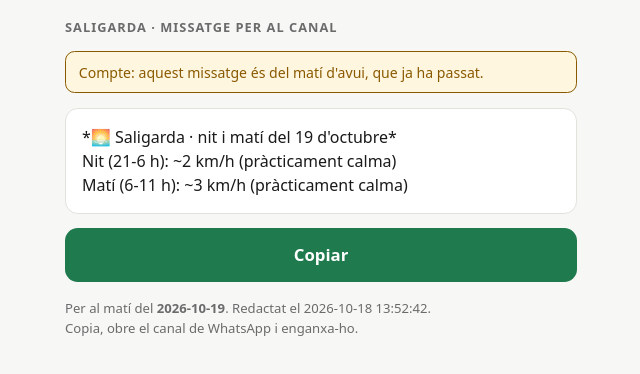
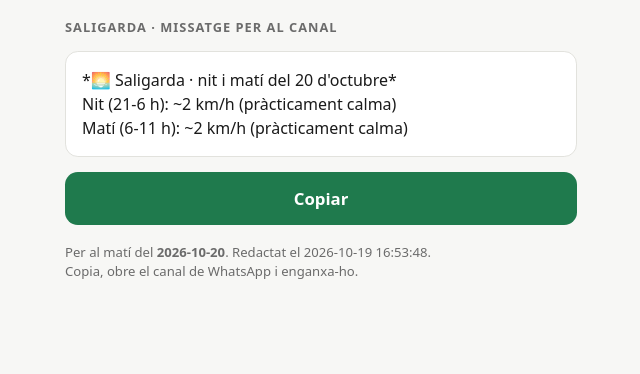
Before and after one commit to adriabarbeta/saligarda, a plain HTML site: page docs/index.html in a window 1280 px wide. Shown: the whole page, without its empty margins (319-959 px from the left). Drawn offline with Linux system fonts and the light colour scheme.

Commit message:
pronostic 2026-10-19

```diff
--- a/derived/posts_x.csv
+++ b/derived/posts_x.csv
@@ -72,3 +72,4 @@ moment,nit,probabilitat,u_pred,enviat,detall,text
 2026-10-16 16:16:31,2026-10-17,10,11.1,FALSE,mode prova: no s'ha enviat,🍃 Saligarda · nit i matí del 17 d'octubre | Nit (21-6 h): ~8 km/h (suau) | Matí (6-11 h): ~11 km/h (moderada) | #laGarriga #Congost
 2026-10-17 13:33:08,2026-10-18,0,1.45,TRUE,id 2111450438067232787,🌅 Saligarda · nit i matí del 18 d'octubre | Nit (21-6 h): ~2 km/h (pràcticament calma) | Matí (6-11 h): ~1 km/h (pràcticament calma) | #laGarriga #Congost
 2026-10-18 13:52:42,2026-10-19,4,3.28,TRUE,id 2111817753556332772,🌅 Saligarda · nit i matí del 19 d'octubre | Nit (21-6 h): ~2 km/h (pràcticament calma) | Matí (6-11 h): ~3 km/h (pràcticament calma) | #laGarriga #Congost
+2026-10-19 16:53:48,2026-10-20,5,1.96,TRUE,id 2112225713147498515,🌅 Saligarda · nit i matí del 20 d'octubre | Nit (21-6 h): ~2 km/h (pràcticament calma) | Matí (6-11 h): ~2 km/h (pràcticament calma) | #laGarriga #Congost
--- a/derived/pronostics.csv
+++ b/derived/pronostics.csv
@@ -2,3 +2,4 @@ emes,nit,p_saligarda,p_bot,u_mati_pred,u_1a_pred,u_nit_pred,p8,p11,p14,pic_utc,f
 2026-10-16 14:15,2026-10-17,0.666,0.098,11.1,11.89,8.09,0.787,0.365,0.111,5,9,9.01,15.41,moderada,32,13,1019.6,-3.6,3.5
 2026-10-17 16:11,2026-10-18,0.133,0.001,0.88,0.84,1.84,0.176,0.056,0.003,5,9,3.53,14.4,practicament nul.la,100,68,1017.1,-3,5.5
 2026-10-18 16:25,2026-10-19,0.261,0.035,2.83,2.63,1.8,0.211,0.163,0.028,5,9,4.53,13.09,practicament nul.la,100,67,1016.5,-1.7,7.6
+2026-10-19 16:53,2026-10-20,0.183,0.052,1.96,2.43,2.31,0.169,0.127,0.039,5,9,3.93,14.68,practicament nul.la,95,74,1009.6,-6.6,4.3
--- a/docs/index.html
+++ b/docs/index.html
@@ -51,15 +51,15 @@
 <main>
   <h1>Saligarda &middot; missatge per al canal</h1>
   <div id="avis"></div>
-  <pre id="msg">*🌅 Saligarda · nit i matí del 19 d'octubre*
+  <pre id="msg">*🌅 Saligarda · nit i matí del 20 d'octubre*
 Nit (21-6 h): ~2 km/h (pràcticament calma)
-Matí (6-11 h): ~3 km/h (pràcticament calma)</pre>
+Matí (6-11 h): ~2 km/h (pràcticament calma)</pre>
   <button id="btn" type="button">Copiar</button>
-  <p class="peu">Per al mat&iacute; del <strong>2026-10-19</strong>. Redactat el 2026-10-18 13:52:42.<br>
+  <p class="peu">Per al mat&iacute; del <strong>2026-10-20</strong>. Redactat el 2026-10-19 16:53:48.<br>
      Copia, obre el canal de WhatsApp i enganxa-ho.</p>
 </main>
 <script>
-  var NIT = "2026-10-19";
+  var NIT = "2026-10-20";
   var btn = document.getElementById("btn");
   btn.addEventListener("click", function () {
     var t = document.getElementById("msg").textContent;
```
Also changed, not shown: docs/missatge.txt, post_x.txt, pronostic.txt.
